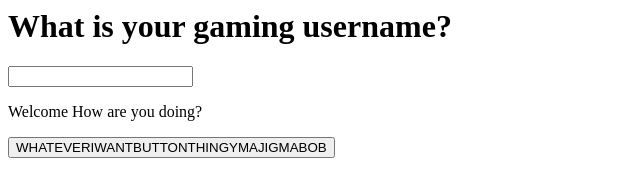
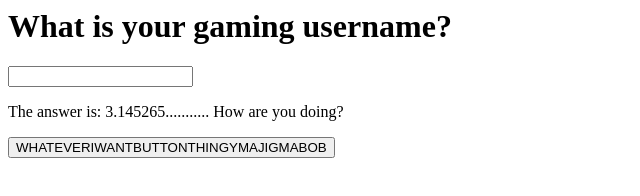
Before and after one commit to AndrewOctopus/javascript-website, a plain HTML site: page index.html in a window 1280 px wide. Both pictures are taken after a click on the button "WHATEVERIWANTBUTTONTHINGYMAJIGMABOB". Shown: the whole page, without its empty margins (0-640 px from the left). Drawn offline with Linux system fonts and the light colour scheme.

Commit message:
Whole bunch of stuff

```diff
--- a/code.js
+++ b/code.js
@@ -1,5 +1,11 @@
 function onClick(inputName) {
+    const sum = add(2.145265)
+    const war = "I am constantly at war with the bunnies!"
     const repeatuppercase = inputName.repeat(9999).toUpperCase()
-    document.getElementById("output").innerHTML = "Welcome " + inputName.split('') + ' How are you doing?'
+    document.getElementById("output").innerHTML = "The answer is: " + sum + "........... " + inputName.split('').map(item => {return item + "!!!!!!!!!!!!!!!!!!!!!!!!!!!!!!!!!!!!" }) + ' How are you doing?'
     alert("Well, Well, Well. What do you know? Its " + inputName + repeatuppercase + repeatuppercase + ' What do you know?')
 }
+
+function add(a) {
+    return a + 1
+}
--- a/index.html
+++ b/index.html
@@ -1,7 +1,7 @@
 <DOCTYPE html>
     <html>
     <head>
-       <title>Anoyying website</title>
+       <title>Anoyying math website</title>
        <script src="code.js"></script>
     </head>
     <body>
```
